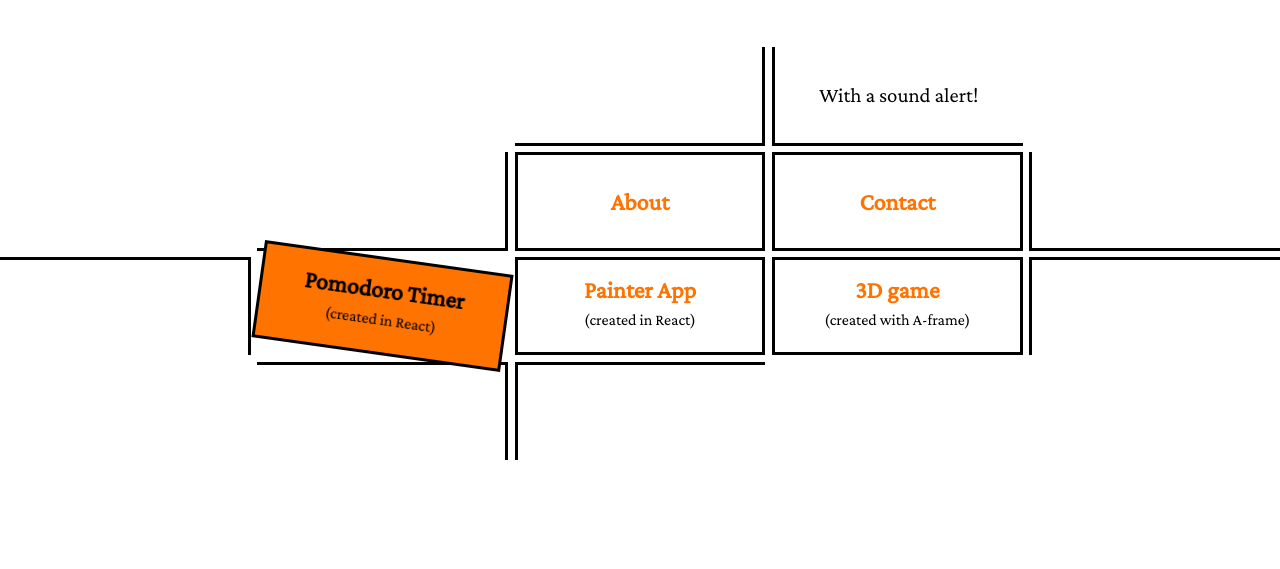
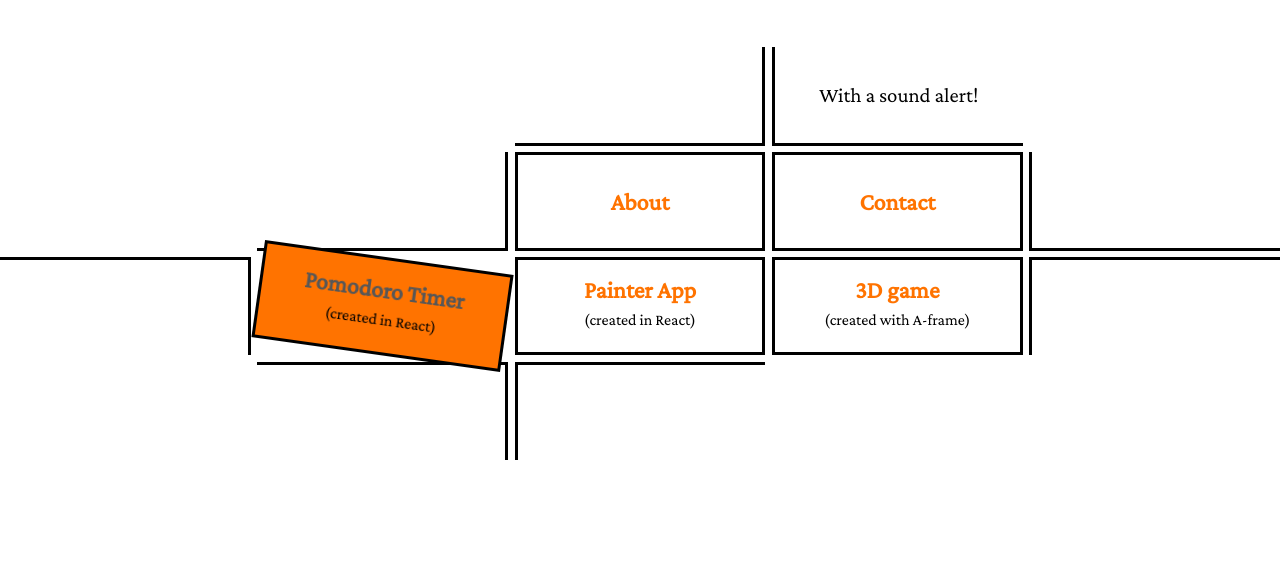
Before and after one commit to hamiat/shortfolio, a plain HTML site: page index.html in a window 1280 px wide. In both pictures the pointer is over the link "Pomodoro Timer". Shown: the part 130-699 px from the top of the page. Drawn offline with nearby package versions, Linux system fonts and the light colour scheme.

Commit message:
minor css

```diff
--- a/style.css
+++ b/style.css
@@ -213,7 +213,7 @@
 }
 
 .projects:hover a  {
-  color: var(--primary)
+  color: #575757
 }
 
 .projects:hover   {
```
